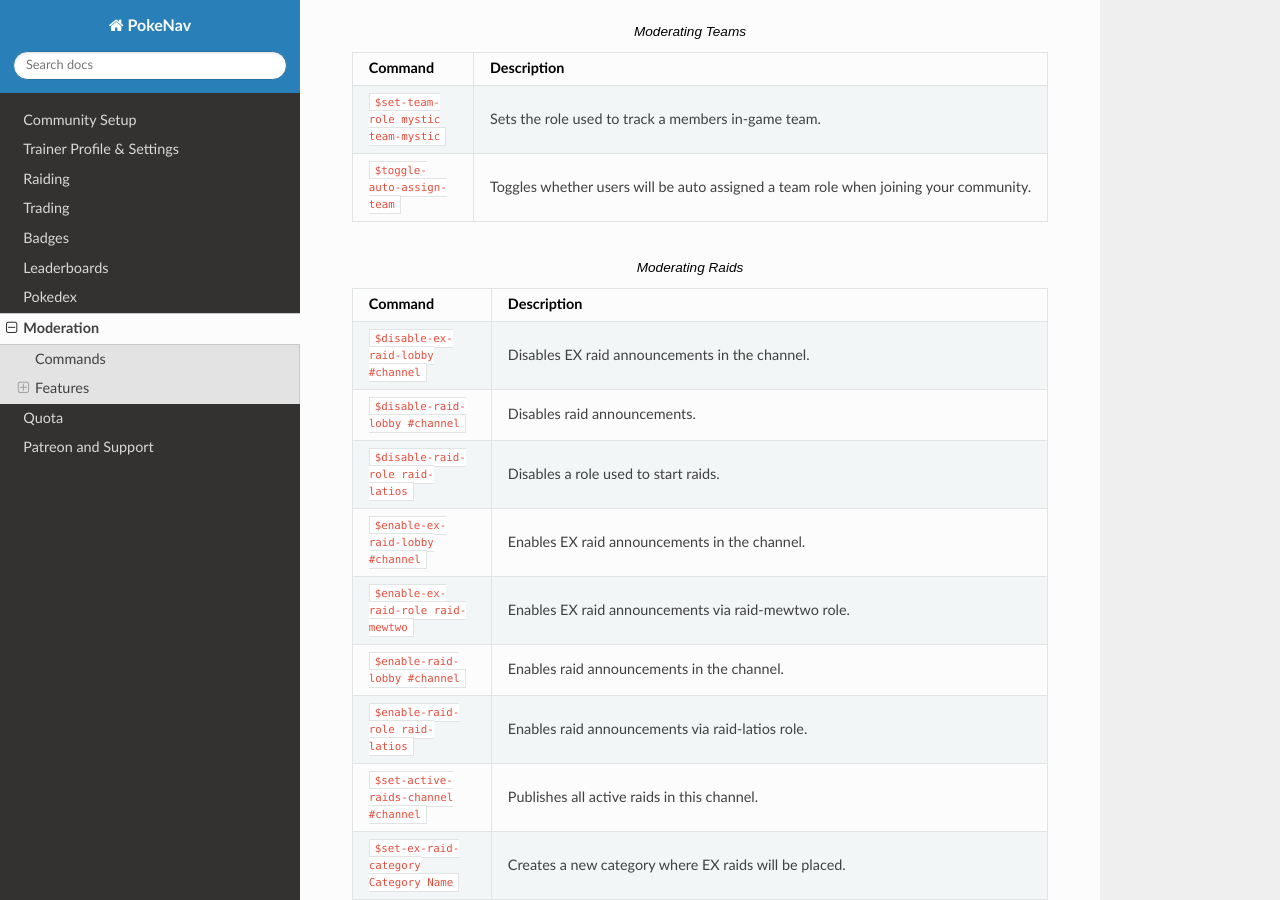
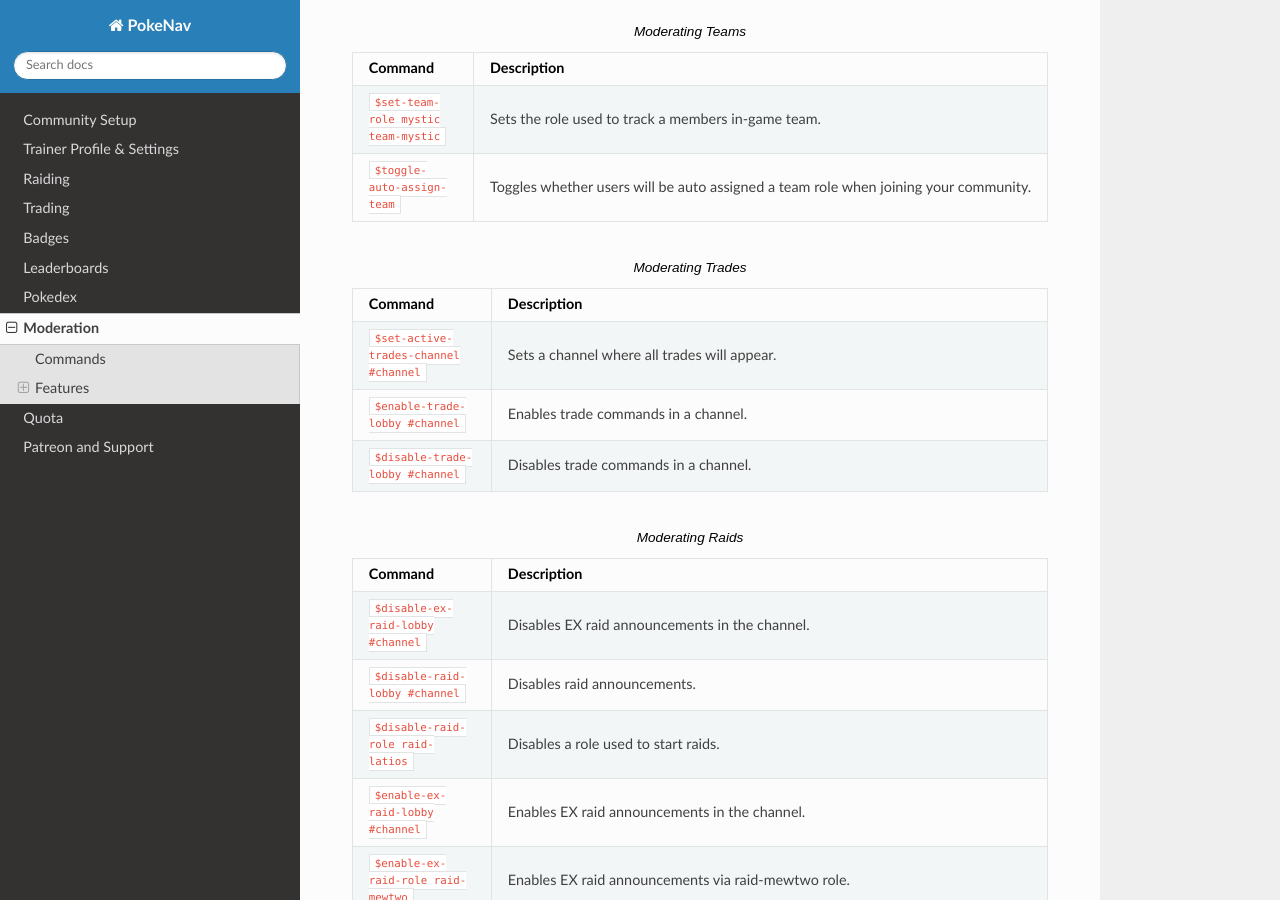
Before and after one commit to PokeNavBot/pokenav-documentation, a Sphinx documentation site: the page built from source/moderation.md, in a window 1280 px wide and 900 px high, scrolled down 959 px. Built offline with Sphinx 7.4.7 and the Read the Docs theme 2.0.0, drawn with Linux system fonts in a browser that asks for light colours; formulas are drawn with MathJax 3.

Commit message:
moderation commands for trades

````diff
--- a/source/moderation.md
+++ b/source/moderation.md
@@ -30,6 +30,16 @@ The following commands can **ONLY** be done in the moderation channel, by anyone
 
    ``$set-team-role mystic team-mystic``, "Sets the role used to track a members in-game team."
    ``$toggle-auto-assign-team``, "Toggles whether  users will be auto assigned a team role when joining your community."
+```
+
+```eval_rst
+.. csv-table:: Moderating Trades
+   :header: "Command", "Description"
+   :widths: 5, 20
+
+   ``$set-active-trades-channel #channel``, "Sets a channel where all trades will appear."
+   ``$enable-trade-lobby #channel``, "Enables trade commands in a channel."
+   ``$disable-trade-lobby #channel``, "Disables trade commands in a channel."
 ```
 
 ```eval_rst
````
Also changed, not shown: source/community_setup.md (+4 -0 lines).
